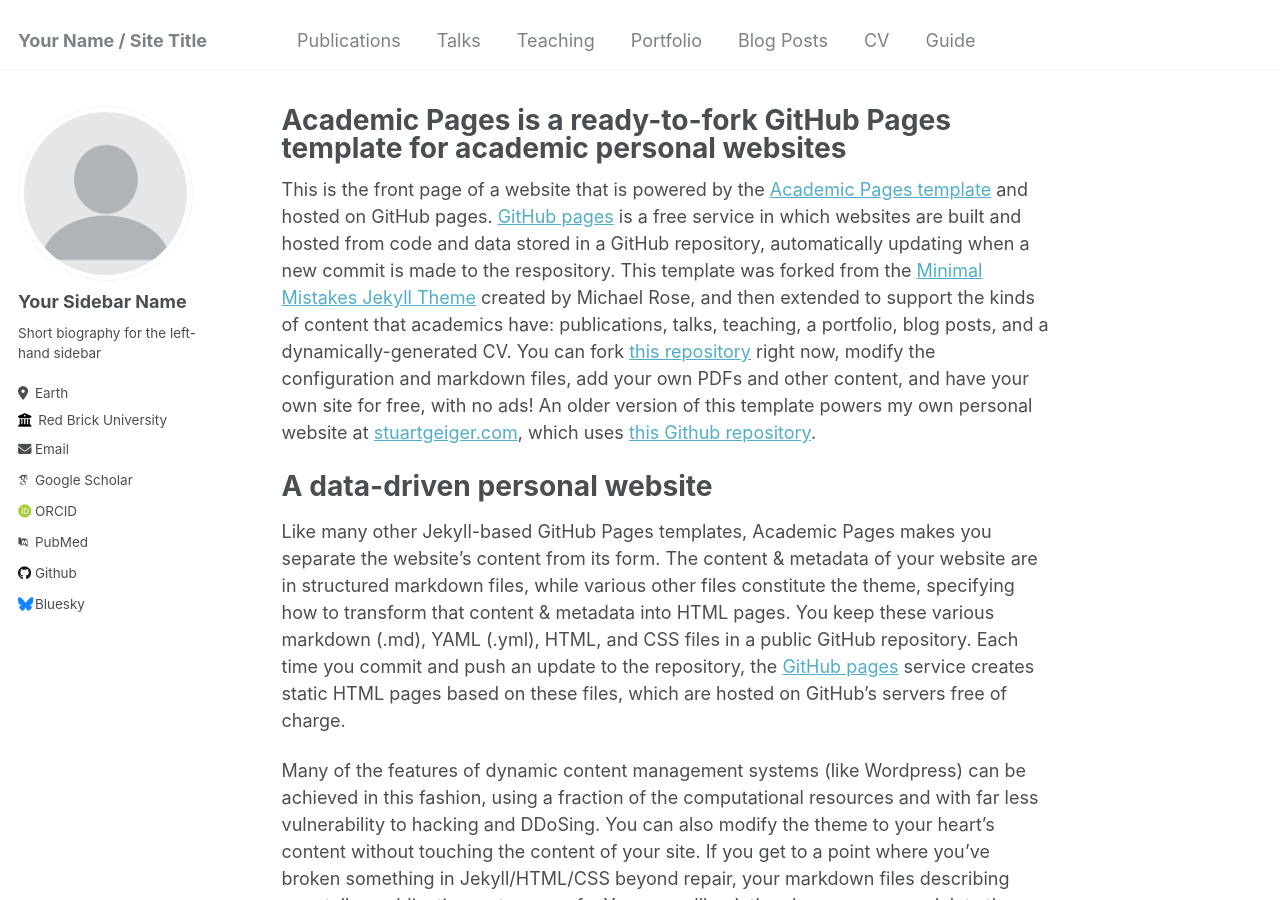
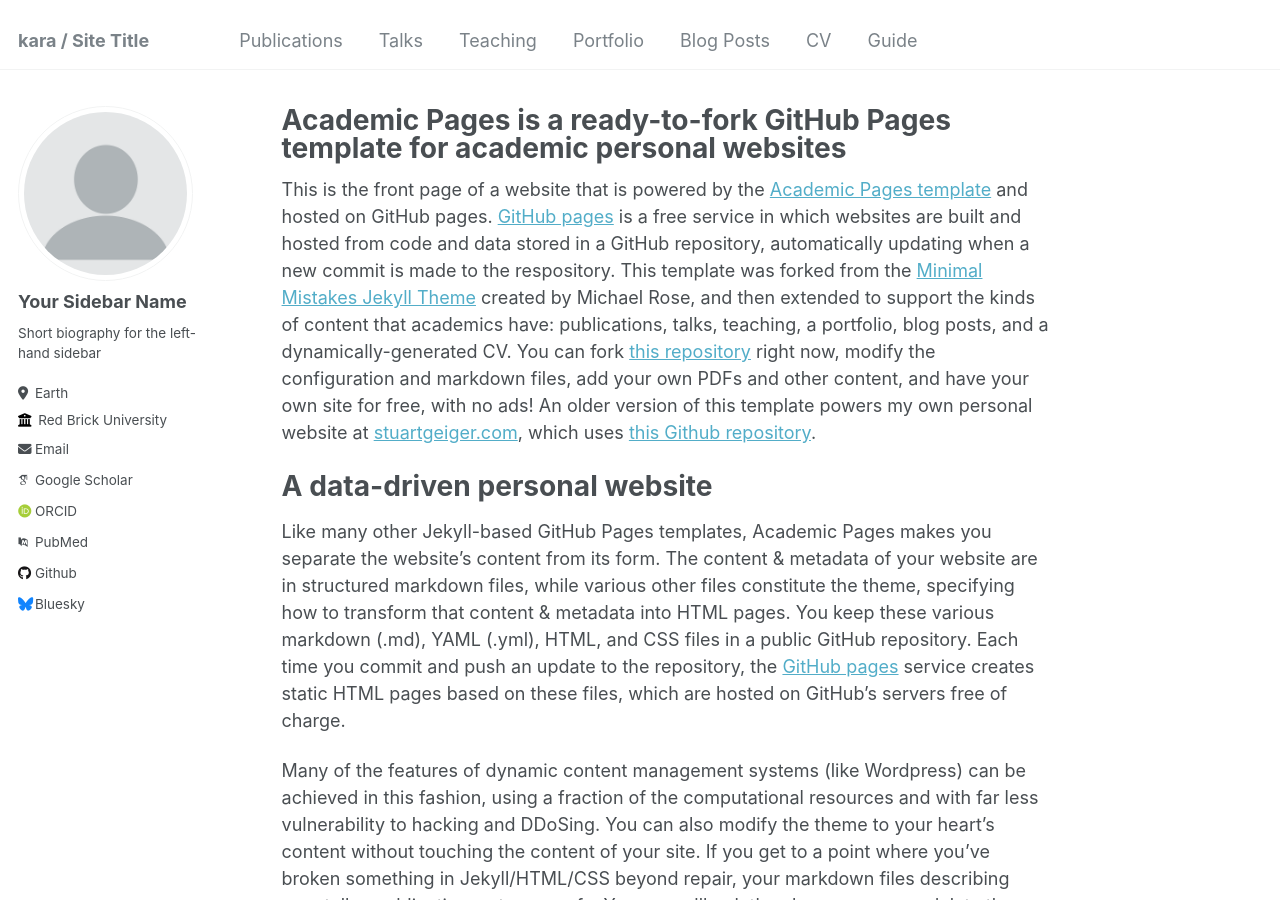
Before and after one commit to KaraFagerstrom/karafagerstrom, a Jekyll site: the page built from _pages/about.md, in a window 1280 px wide and 900 px high. Built offline with Jekyll 4.4.1, drawn with Linux system fonts in a browser that asks for light colours; some web fonts are replaced.

Commit message:
Update _config.yml

```diff
--- a/_config.yml
+++ b/_config.yml
@@ -8,7 +8,7 @@
 
 # Basic Site Settings
 locale                   : "en-US"
-title                    : "Your Name / Site Title"
+title                    : "kara / Site Title"
 title_separator          : "-"
 name                     : &name "Your Name"
 description              : &description "personal description"
```
